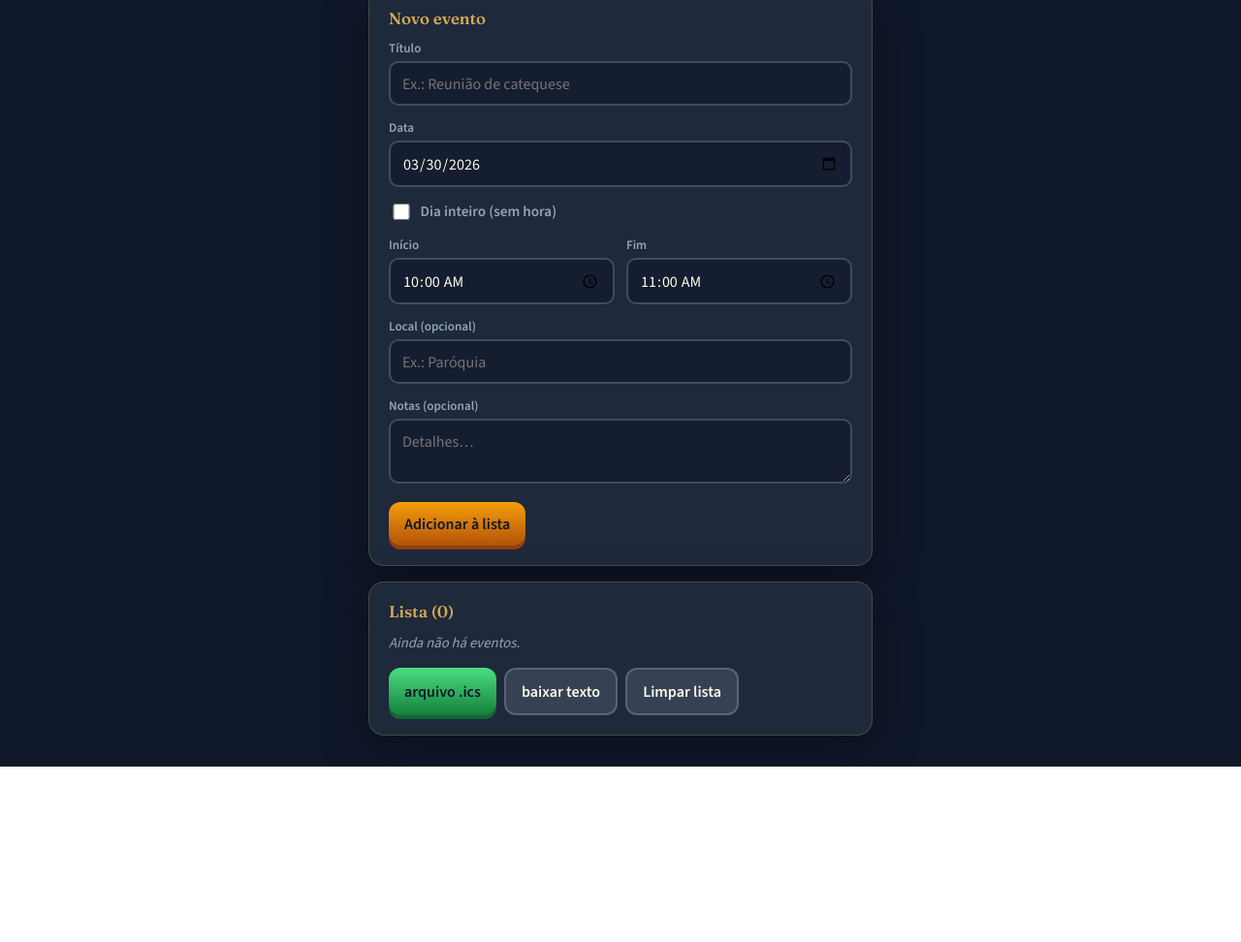
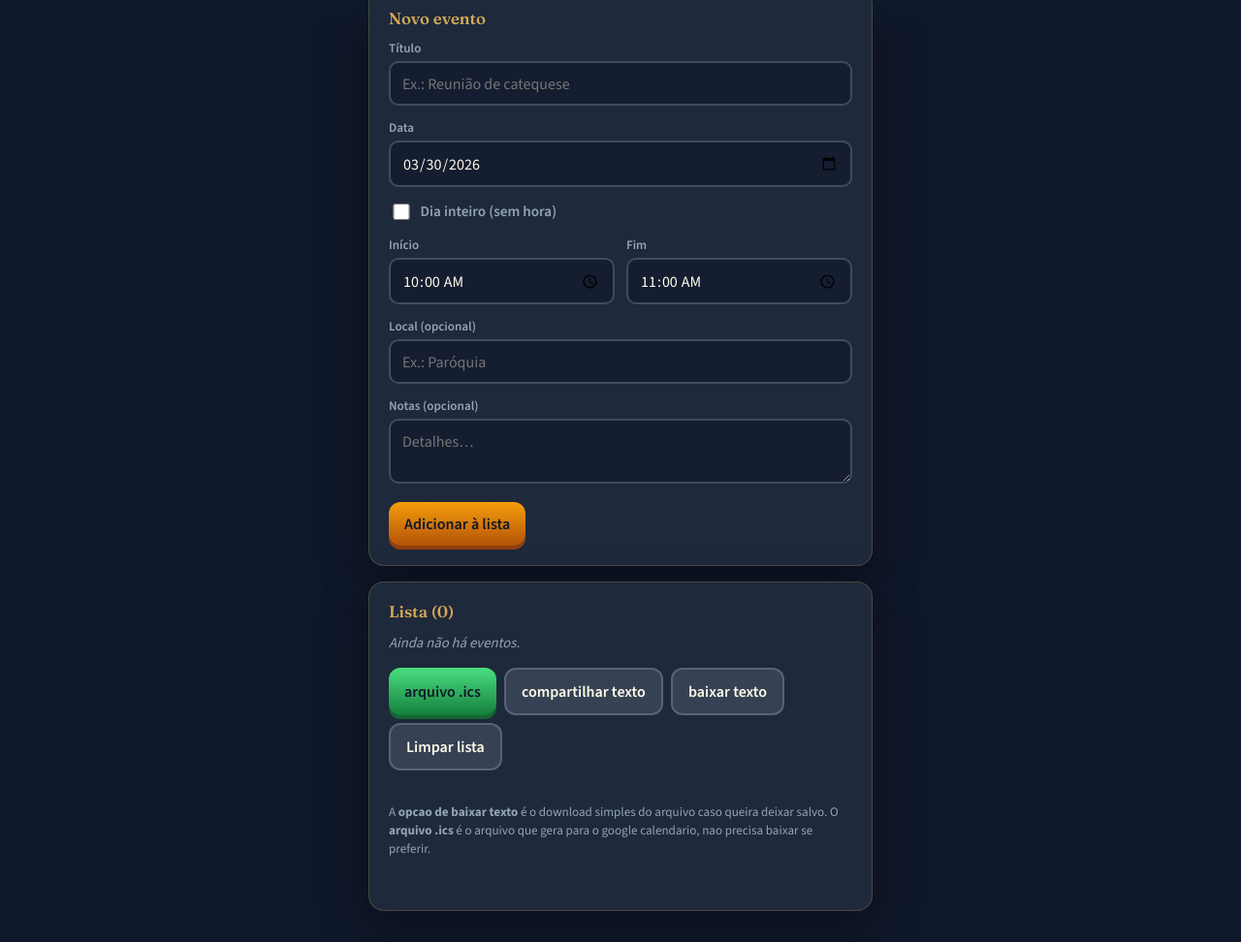
Before and after one commit to juniorceara1983-stack/index, a plain HTML site: page index.html in a window 1280 px wide. Shown: the part 135-1107 px from the top of the page at 97% size. Before the commit the page ends 926 px from the top, so only its background shows below. Drawn offline with nearby package versions, Linux system fonts and the light colour scheme.

Commit message:
Add share text button and update hints in index.html
Added a button for sharing text and updated hints.

```diff
--- a/index.html
+++ b/index.html
@@ -165,10 +165,12 @@
     <ul class="event-list" id="lista" hidden></ul>
     <div class="btns" style="margin-top:1rem;">
       <button type="button" class="btn-ok" id="btnDownload" disabled>arquivo .ics</button>
+      <button type="button" class="btn-secondary" id="btnShareTxt" disabled>compartilhar texto</button>
       <button type="button" class="btn-secondary" id="btnDownloadTxt" disabled>baixar texto</button>
       <button type="button" class="btn-secondary" id="btnClear">Limpar lista</button>
-    </div>
-  </div>
+   </div>
+     <p class="hint">A <strong>opcao de baixar texto</strong> é o download simples do arquivo caso queira deixar salvo. O <strong>arquivo .ics</strong> é o arquivo que gera para o google calendario, nao precisa baixar se preferir</code>.</p>
+  </div>
 
   <div id="toast" class="toast" hidden></div>
 
```
